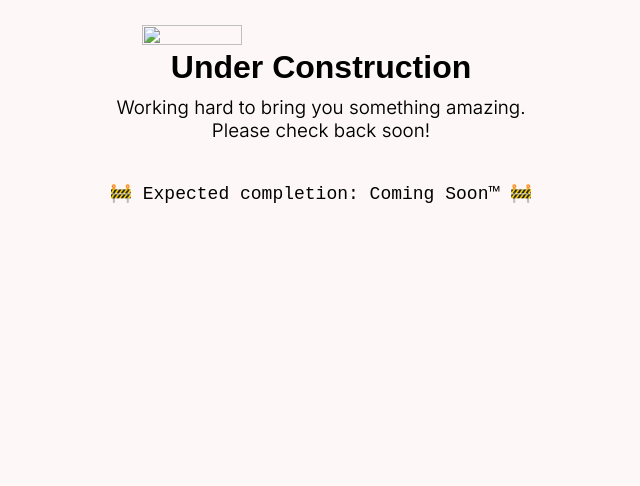
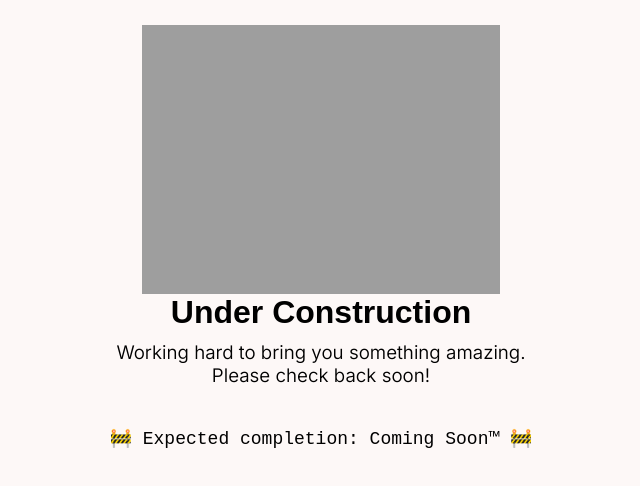
Before and after one commit to rudra-nautiyal/ongoing-work-screen, a plain HTML site: page index.html in a window 1280 px wide. Shown: the whole page, without its empty margins (319-959 px from the left). Drawn offline with Linux system fonts and the light colour scheme; the site is published under a folder, as on GitHub Pages, so addresses that start at the root find nothing.

Commit message:
Update index.html

```diff
--- a/index.html
+++ b/index.html
@@ -8,7 +8,7 @@
   </head>
   <body>
     <div class="hero">
-      <img class="img" src="/assets/jugglingrabbit.gif" alt="" />
+      <img class="img" src="./public/assets/jugglingrabbit.gif" alt="" />
       <h1 class="head"><b>Under Construction</b></h1>
       <h3 class="para">
         Working hard to bring you something amazing. <br />
```
